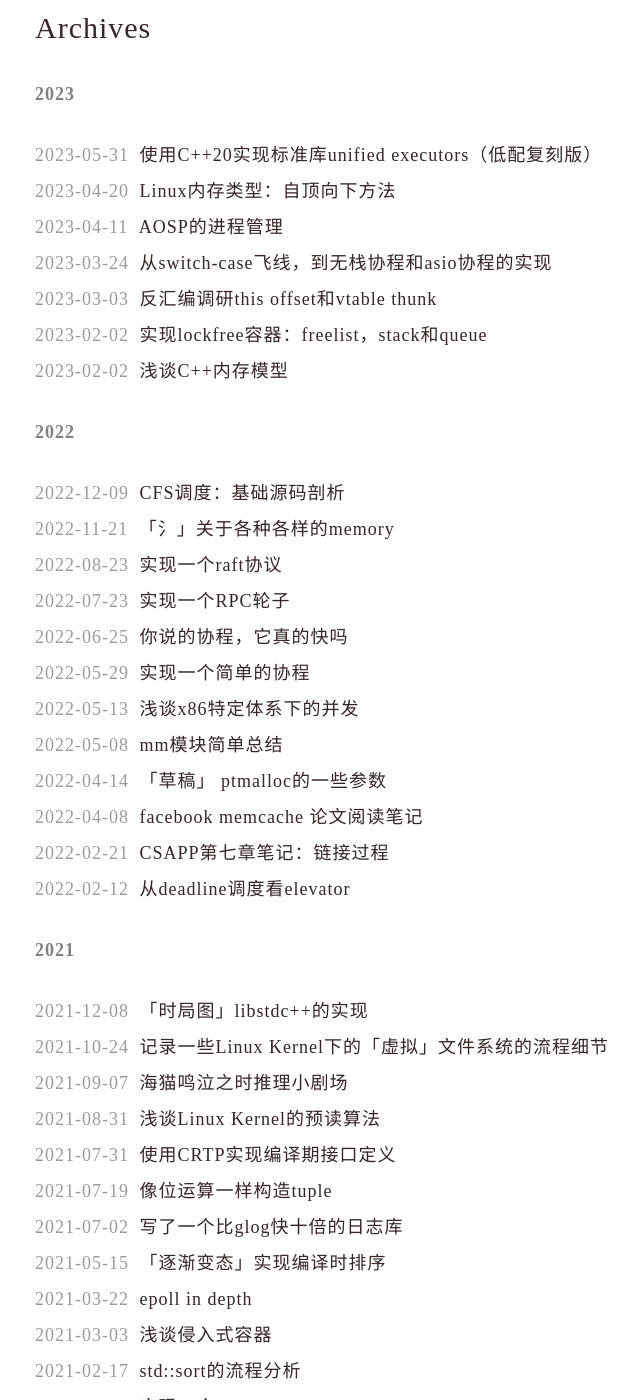
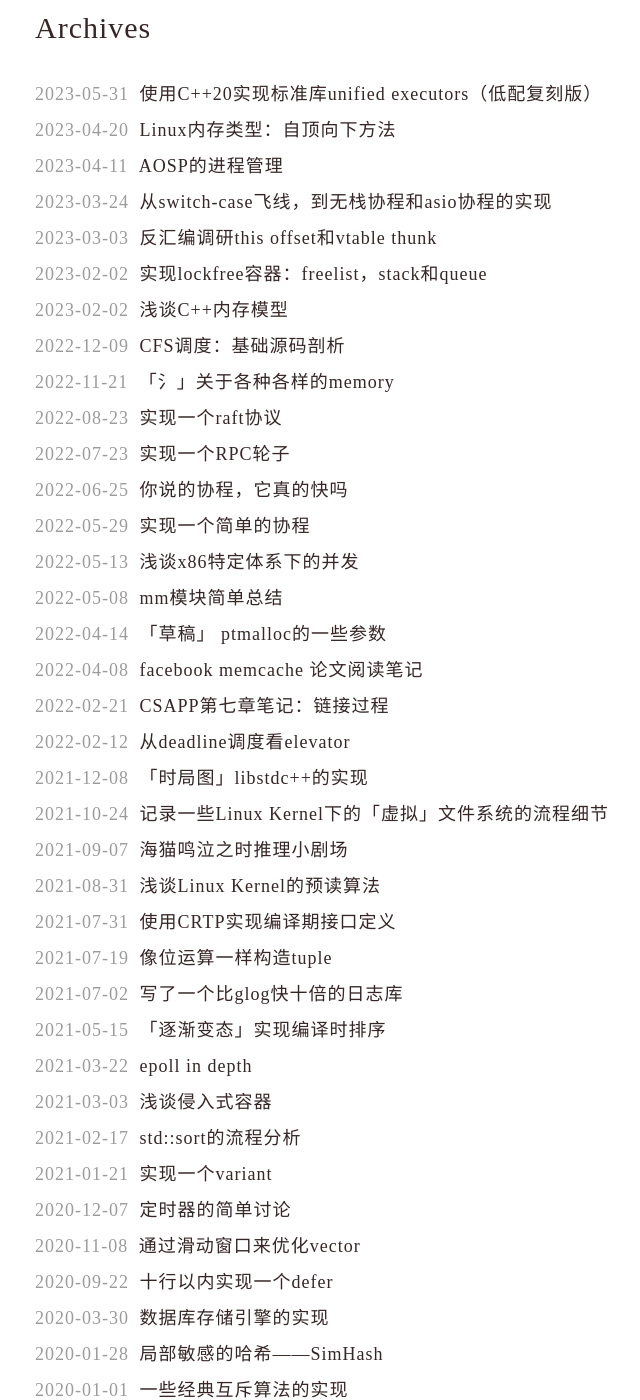
Before and after one commit to Caturra000/Caturra000.github.io, a Jekyll site: the page built from archives/index.md, in a window 1280 px wide and 1400 px high. Shown: the whole window, without its empty margins (175-815 px from the left). Built offline with Jekyll 4.4.1, drawn with Linux system fonts in a browser that asks for light colours.

Commit message:
update archives: remove year

```diff
--- a/archives/index.md
+++ b/archives/index.md
@@ -7,10 +7,6 @@ description: 归档
 <div class="title"><a href="/">Archives</a></div>
 {% for post in site.posts %}
   {% capture y %}{{post.date | date:"%Y"}}{% endcapture %}
-  {% if year != y %}
-    {% assign year = y %}
-    <li class="year">{{ y }}</li>
-  {% endif %}
   <li class="item">
     <time datetime="{{ post.date | date:"%Y-%m-%d" }}">{{ post.date | date:"%Y-%m-%d" }}</time>
     <a href="{{ post.url }}" title="{{ post.title }}">{{ post.title }}</a>
```
